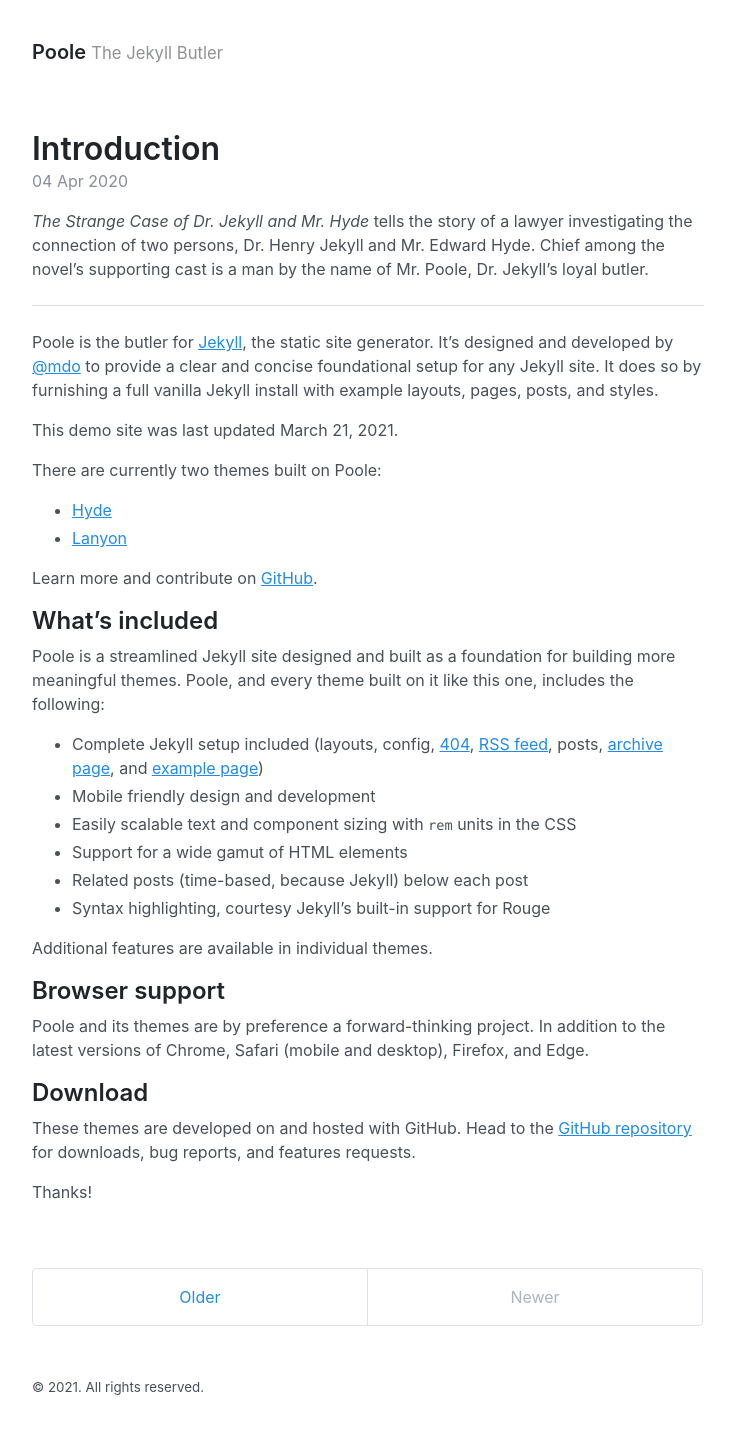
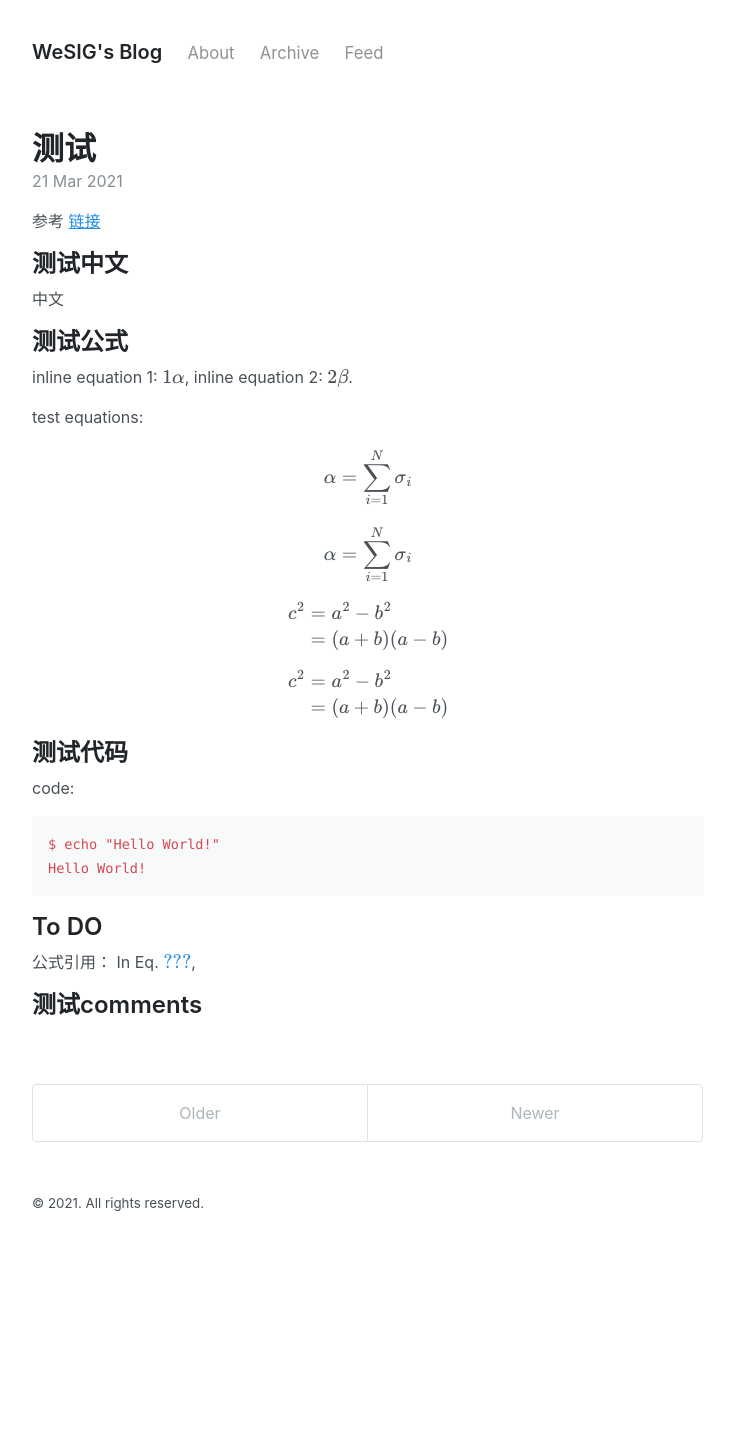
Before and after one commit to WePDLA/WePDLA.github.io, a Jekyll site: the page built from index.html, in a window 1280 px wide. Shown: the whole page, without its empty margins (272-1006 px from the left). Built offline with Jekyll 4.4.1, drawn with Linux system fonts in a browser that asks for light colours; formulas are drawn with MathJax 3; the list of posts is cut into pages by our own code; after the commit the page ends 1262 px from its top, so only the background shows below that.

Commit message:
mathjax added; header with About, Archive and Feed addded; Init Test OK

```diff
--- a/Gemfile
+++ /dev/null
@@ -1,6 +0,0 @@
-source "https://rubygems.org"
-
-gem "jekyll"
-gem "jekyll-gist"
-gem "jekyll-paginate"
-gem "jekyll-seo-tag"
--- a/_config.yml
+++ b/_config.yml
@@ -1,7 +1,7 @@
 # Setup
-title: Poole
-tagline: The Jekyll Butler
-url: https://getpoole.com
+title: WeSIG's Blog
+#tagline: The Jekyll Butler
+url: https://github.com/WeSIG/
 paginate: 1
 baseurl: ""
 permalink: pretty
--- a/_includes/head.html
+++ b/_includes/head.html
@@ -14,6 +14,9 @@
   <link rel="apple-touch-icon-precomposed" sizes="144x144" href="{{ '/assets/apple-touch-icon-precomposed.png' | relative_url }}">
   <link rel="shortcut icon" href="{{ '/assets/favicon.ico' | relative_url }}">
   <link rel="alternate" type="application/atom+xml" title="{{ site.title }}" href="{{ 'atom.xml' | relative_url }}">
+  <script type="text/javascript"
+  src="https://cdn.mathjax.org/mathjax/latest/MathJax.js?config=TeX-AMS-MML_HTMLorMML">
+  </script>
 
   {% seo title=false %}
 </head>
--- a/_layouts/default.html
+++ b/_layouts/default.html
@@ -10,6 +10,14 @@
         <h3 class="masthead-title">
           <a href="{{ site.baseurl }}/" title="Home">{{ site.title }}</a>
           <small>{{ site.tagline }}</small>
+          &nbsp;&nbsp;&nbsp;
+          <small><a href="/about">About</a></small>
+
+          &nbsp;&nbsp;&nbsp;
+          <small><a href="/archive">Archive</a></small>
+
+          &nbsp;&nbsp;&nbsp;
+          <small><a href="/atom.xml">Feed</a></small>
         </h3>
       </header>
 
--- a/_posts/2020-04-04-introduction.md
+++ /dev/null
@@ -1,42 +0,0 @@
----
-layout: post
-title: Introduction
----
-
-*The Strange Case of Dr. Jekyll and Mr. Hyde* tells the story of a lawyer investigating the connection of two persons, Dr. Henry Jekyll and Mr. Edward Hyde. Chief among the novel's supporting cast is a man by the name of Mr. Poole, Dr. Jekyll's loyal butler.
-
------
-
-Poole is the butler for [Jekyll](http://jekyllrb.com), the static site generator. It's designed and developed by [@mdo](https://twitter.com/mdo) to provide a clear and concise foundational setup for any Jekyll site. It does so by furnishing a full vanilla Jekyll install with example layouts, pages, posts, and styles.
-
-This demo site was last updated {{ site.time | date: "%B %d, %Y" }}.
-
-There are currently two themes built on Poole:
-
-* [Hyde](http://hyde.getpoole.com)
-* [Lanyon](http://lanyon.getpoole.com)
-
-Learn more and contribute on [GitHub]({{ site.github.repo }}).
-
-## What's included
-
-Poole is a streamlined Jekyll site designed and built as a foundation for building more meaningful themes. Poole, and every theme built on it like this one, includes the following:
-
-* Complete Jekyll setup included (layouts, config, [404]({{ '404.html' | relative_url }}), [RSS feed]({{ 'atom.xml' | relative_url }}), posts, [archive page]({{ 'archive' | relative_url }}), and [example page]({{ 'about' | relative_url }}))
-* Mobile friendly design and development
-* Easily scalable text and component sizing with `rem` units in the CSS
-* Support for a wide gamut of HTML elements
-* Related posts (time-based, because Jekyll) below each post
-* Syntax highlighting, courtesy Jekyll's built-in support for Rouge
-
-Additional features are available in individual themes.
-
-## Browser support
-
-Poole and its themes are by preference a forward-thinking project. In addition to the latest versions of Chrome, Safari (mobile and desktop), Firefox, and Edge.
-
-## Download
-
-These themes are developed on and hosted with GitHub. Head to the [GitHub repository]({{ site.github.repo }}) for downloads, bug reports, and features requests.
-
-Thanks!
```
Also changed, not shown: _posts/2020-03-01-whats-jekyll.md (deleted, +0 -10 lines), _posts/2020-04-02-example-content.md (deleted, +0 -168 lines), _posts/2020-04-03-options.md (deleted, +0 -166 lines), _posts/2021-03-21-Test-测试.md (added, +57 -0 lines), Gemfile.lock (deleted), poole-for-jekyll.gemspec (deleted).
